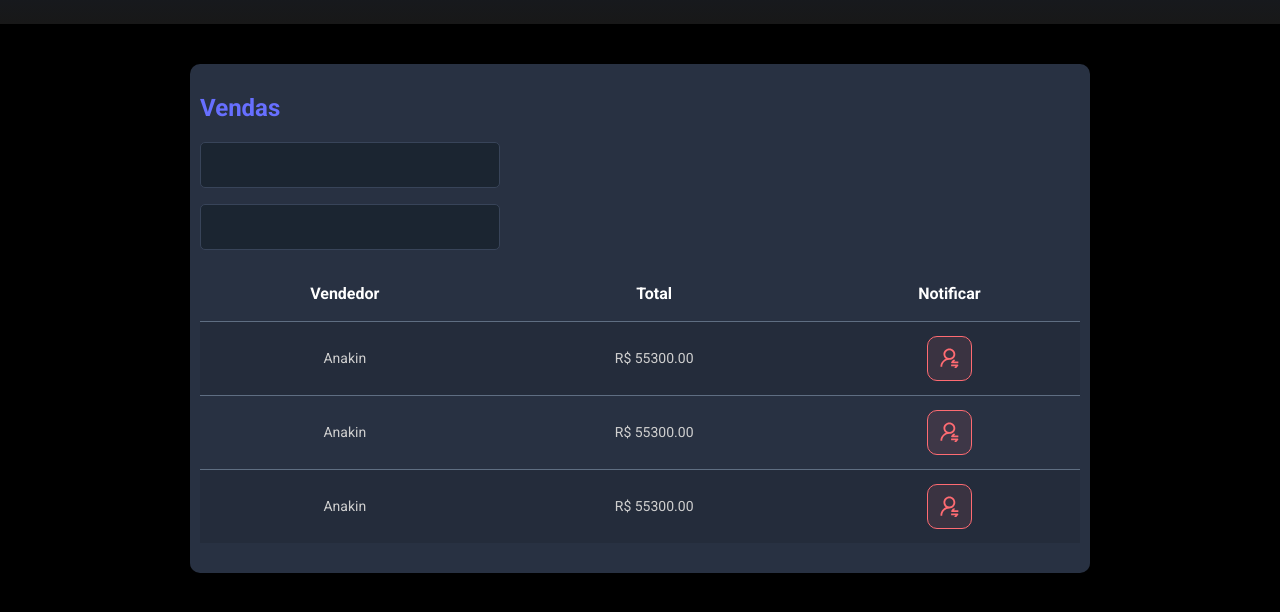
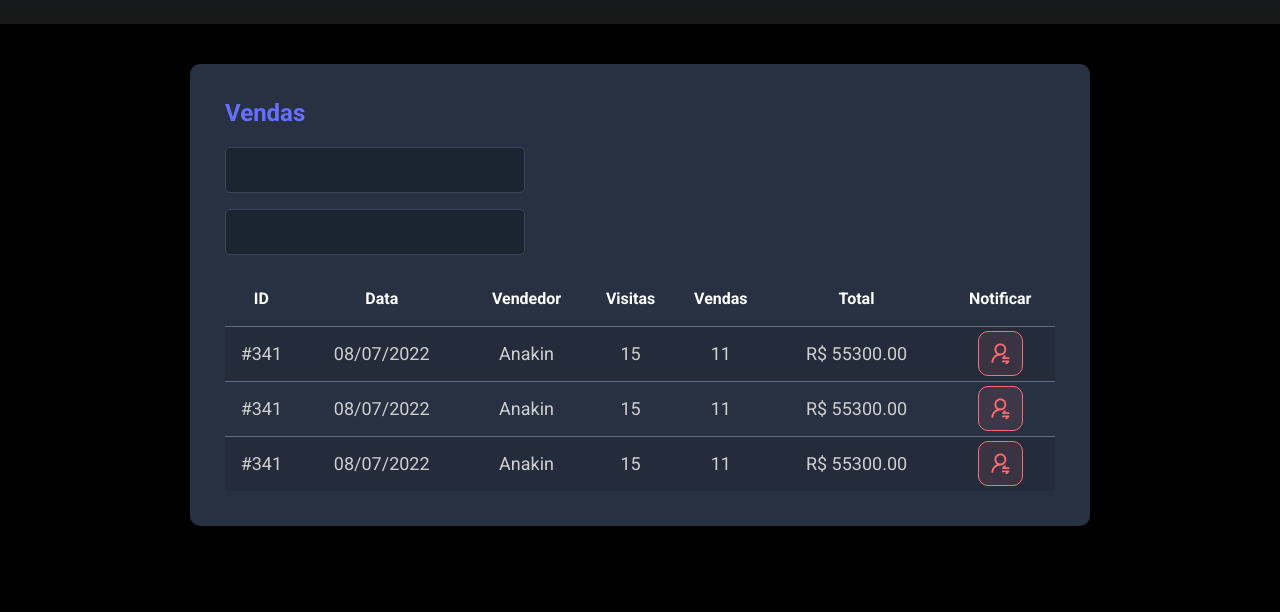
Before and after one commit to JairTorezone/dsmeta, a plain HTML site: page dsmeta-css/index.html in a window 1280 px wide. Shown: the part 196-808 px from the top of the page. Drawn offline with Linux system fonts and the light colour scheme.

Commit message:
responsive, add column table

```diff
--- a/dsmeta-css/index.html
+++ b/dsmeta-css/index.html
@@ -36,16 +36,22 @@
                         <table class="dsmeta-sales-table">
                             <thead>
                                 <tr>
+                                    <th class="show992">ID</th>
                                     <th class="show576">Data</th>
                                     <th>Vendedor</th>
+                                    <th class="show992">Visitas</th>
+                                    <th class="show992">Vendas</th>
                                     <th>Total</th>
                                     <th>Notificar</th>
                                 </tr>
                             </thead>
                             <tbody>
                                 <tr>
+                                    <td class="show992">#341</td>
                                     <td class="show576">08/07/2022</td>
                                     <td>Anakin</td>
+                                    <td class="show992">15</td>
+                                    <td class="show992">11</td>
                                     <td>R$ 55300.00</td>
                                     <td>
                                         <div class="btn-red-btn-container">
@@ -56,8 +62,11 @@
                                     </td>
                                 </tr>
                                 <tr>
+                                    <td class="show992">#341</td>
                                     <td class="show576">08/07/2022</td>
                                     <td>Anakin</td>
+                                    <td class="show992">15</td>
+                                    <td class="show992">11</td>
                                     <td>R$ 55300.00</td>
                                     <td>
                                         <div class="btn-red-btn-container">
@@ -68,8 +77,11 @@
                                     </td>
                                 </tr>
                                 <tr>
+                                    <td class="show992">#341</td>
                                     <td class="show576">08/07/2022</td>
                                     <td>Anakin</td>
+                                    <td class="show992">15</td>
+                                    <td class="show992">11</td>
                                     <td>R$ 55300.00</td>
                                     <td>
                                         <div class="btn-red-btn-container">
--- a/dsmeta-css/styles.css
+++ b/dsmeta-css/styles.css
@@ -127,3 +127,26 @@ header{
 .show576{
     display: none;
 }
+.show992{
+    display: none;
+}
+/***** RESPONSIVE ******************************/
+@media (min-width: 576px){
+    .show576{
+        display: table-cell;
+    }
+    .dsmeta-card{
+        padding: 35px;
+    }
+    .dsmeta-sales-table tbody tr{
+        height: 55px;
+    }
+    .dsmeta-sales-table tbody{
+        font-size: 18px;
+    }
+}
+@media (min-width: 992px){
+    .show992{
+        display: table-cell;
+    }
+}
```
